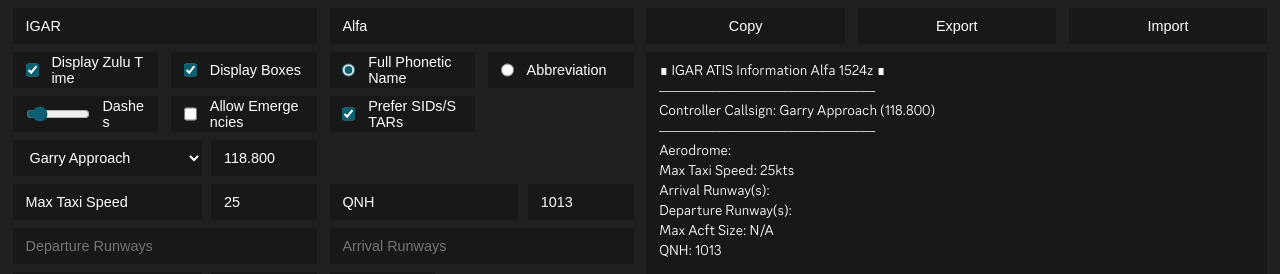
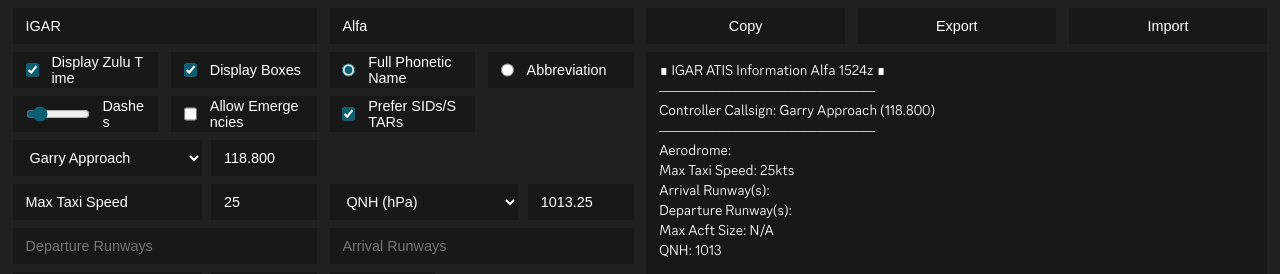
Before and after one commit to FormicAcidGD/atisgen, a Vue app: page / in a window 1280 px wide. Shown: the top 274 px of the page. Built offline with nearby package versions, Linux system fonts and the light colour scheme.

Commit message:
Add Altimeter Dropdown (suggestion: @frzsted)

```diff
--- a/src/App.vue
+++ b/src/App.vue
@@ -61,10 +61,12 @@
                     <input type="number" v-model="atis.taxiSpeed" class="shortened" placeholder="Max Taxi Speed">
                 </div>
                 <div class="hflex smallgap">
-                    <div class="boxed medium hflex">
-                        <p>QNH</p>
-                    </div>
-                    <input type="number" v-model="atis.qnh" class="shortened" placeholder="QNH">
+                        <!-- <p>QNH</p> -->
+                        <select @change="handlePressure">
+                            <option value="hpa">QNH (hPa)</option>
+                            <option value="inhg">Altimeter (inHg)</option>
+                        </select>
+                    <input type="number" v-model="atis.pressure" class="shortened" placeholder="QNH">
                 </div>
             </div>
             <div class="hflex">
@@ -172,7 +174,7 @@ Max Taxi Speed: {{ atis.taxiSpeed }}kts
 Arrival Runway(s): {{ atis.arrRunways }}
 Departure Runway(s): {{ atis.depRunways }}
 Max Acft Size: {{ getAirport(atis.airport).maxAcft }}
-QNH: {{ atis.qnh }}
+{{ atis.useQNH ? `QNH: ${ Math.round(atis.pressure) }` : `Altimeter: ${atis.pressure.toFixed(2)}` }}
 
 NOTAMS:
 {{ atis.topDown ? `Top Down for ${ atis.topDownText }&NewLine;` : "" }}{{ `Grounded Acft Advise Receipt of Information ${ atis.information }${ atis.groundedStand ? ", Stand Number" : "" }${ atis.groundedType ? ", Aircraft Type" : "" } on Initial Contact.`}}
@@ -212,13 +214,18 @@ function handleCharts(e: Event) {
 
 }
 
+function handlePressure(e: Event) {
+    if ((e.currentTarget as HTMLSelectElement).value == "hpa" && !atis.useQNH) {
+        atis.pressure = Math.round(atis.pressure * 33.863889532610884 * 100) / 100
+        atis.useQNH = true
+    } else if (atis.useQNH) {
+        atis.pressure = Math.round(atis.pressure * 0.02952998057228486 * 100) / 100
+        atis.useQNH = false
+    }
+}
+
 function copy() {
     // @ts-ignore
-    // let nodes = Array.from(atisRef.value?.children)
-    // let text = ""
-    // nodes.forEach(e => {
-    //     text += e.textContent + "\n"
-    // })
     navigator.clipboard.writeText((atisRef.value as HTMLTextAreaElement).value)
     alert("Copied to clipboard")
 }
@@ -255,7 +262,7 @@ let atis = reactive({
     taxiSpeed: 25,
     depRunways: "",
     arrRunways: "",
-    qnh: 1013,
+    pressure: 1013.25,
     chartAuthor: getAirport("IGAR").chartPacks[0].author,
     chartLink: getAirport("IGAR").chartPacks[0].link,
     emergencies: false,
@@ -271,7 +278,8 @@ let atis = reactive({
     speedLimit: true,
     extraNotams: "",
     sids: true,
-    customCharts: false
+    customCharts: false,
+    useQNH: true
 })
 </script>
 
```
